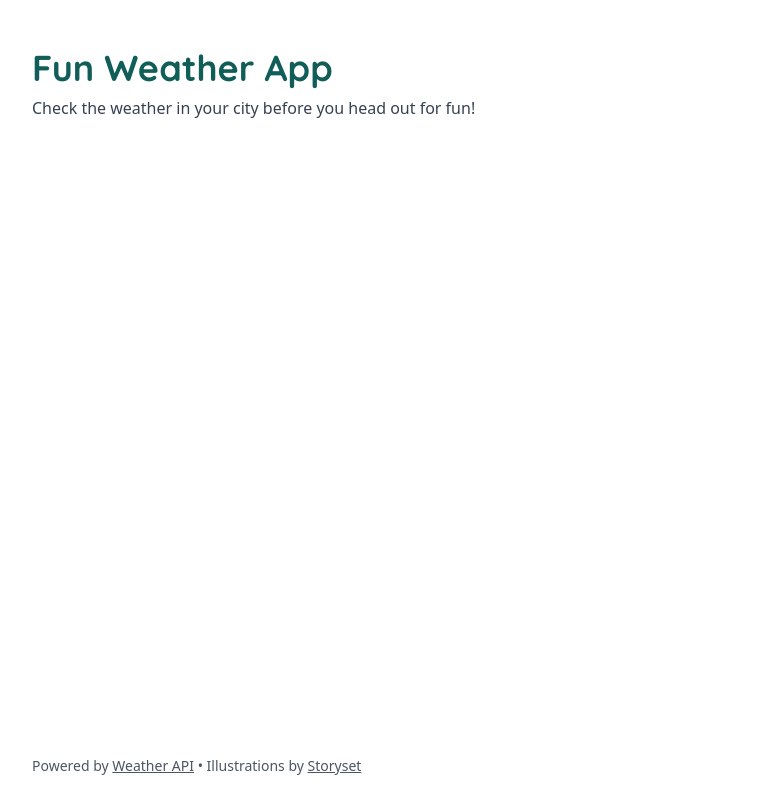
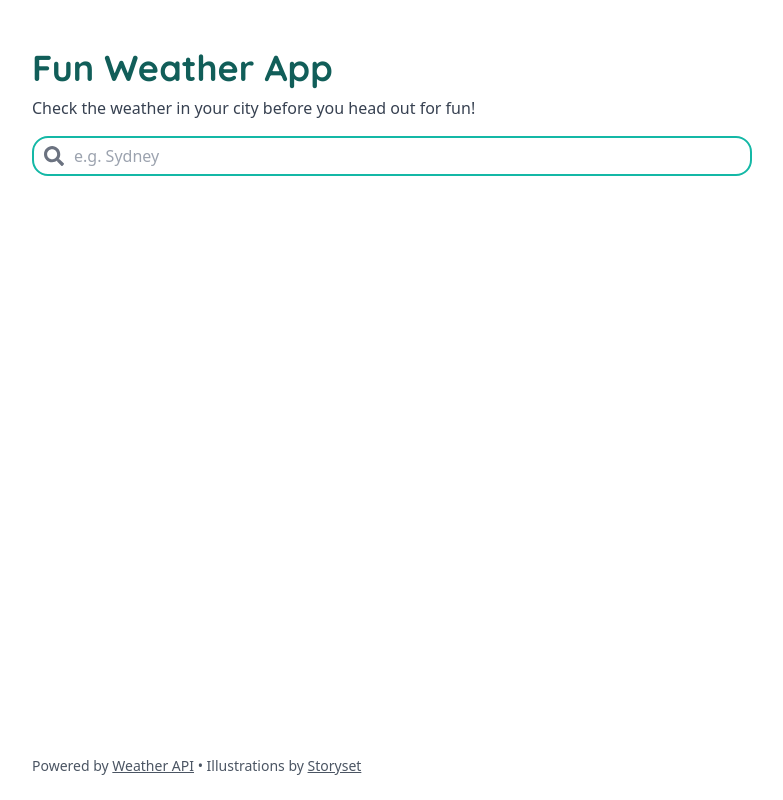
Before and after one commit to QueenVivi/funweatherapp, a Next.js app: page / in a window 1280 px wide. Shown: the whole page, without its empty margins (248-1031 px from the left). Built offline with nearby package versions, Linux system fonts and the light colour scheme.

Commit message:
Added and styled the Search component

```diff
--- a/package.json
+++ b/package.json
@@ -18,6 +18,7 @@
     "next": "13.1.4",
     "react": "18.2.0",
     "react-dom": "18.2.0",
+    "react-icons": "^4.7.1",
     "typescript": "4.9.4"
   },
   "devDependencies": {
--- /dev/null
+++ b/src/components/search/Search.tsx
@@ -0,0 +1,22 @@
+import { FaSearch } from "react-icons/fa";
+
+const Search = () => {
+  return (
+    <div className="relative">
+      <form action="">
+        <div className="relative rounded-md">
+          <div className="absolute inset-y-0 left-0 pl-3 flex items-center pointer-events-none">
+            <FaSearch size={20} className="text-gray-500" />
+          </div>
+          <input
+            type="text"
+            placeholder="e.g. Sydney"
+            className="border-solid border-2 rounded-2xl bg-white  border-teal-500 mt-4 py-2 px-4 block w-full leading-5 pl-10"
+          />
+        </div>
+      </form>
+    </div>
+  );
+};
+
+export default Search;
--- /dev/null
+++ b/src/components/search/index.ts
@@ -0,0 +1,2 @@
+import Search from "./Search";
+export default Search;
--- a/src/pages/index.tsx
+++ b/src/pages/index.tsx
@@ -1,5 +1,6 @@
 import Head from "next/head";
 import quicksand from "@/lib/quicksand";
+import Search from "../components/search/Search";
 
 export default function Home() {
   return (
@@ -19,6 +20,7 @@ export default function Home() {
           <p className="text-base text-gray-700">
             Check the weather in your city before you head out for fun!
           </p>
+          <Search />
         </main>
         <footer className="text-sm text-gray-600 py-6">
           Powered by{" "}
```
Also changed, not shown: 1 other file (tests, documents, lock files or other folders).
